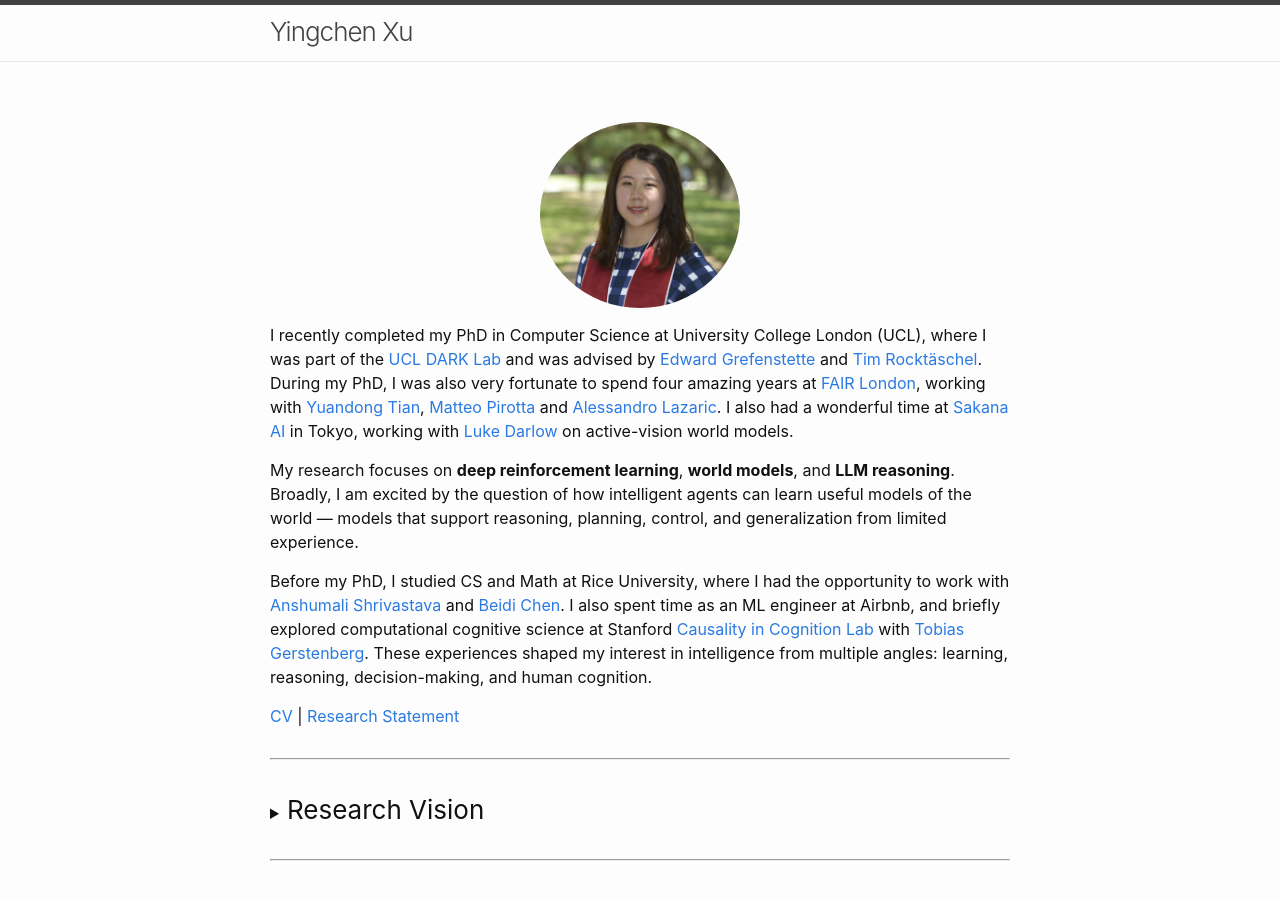
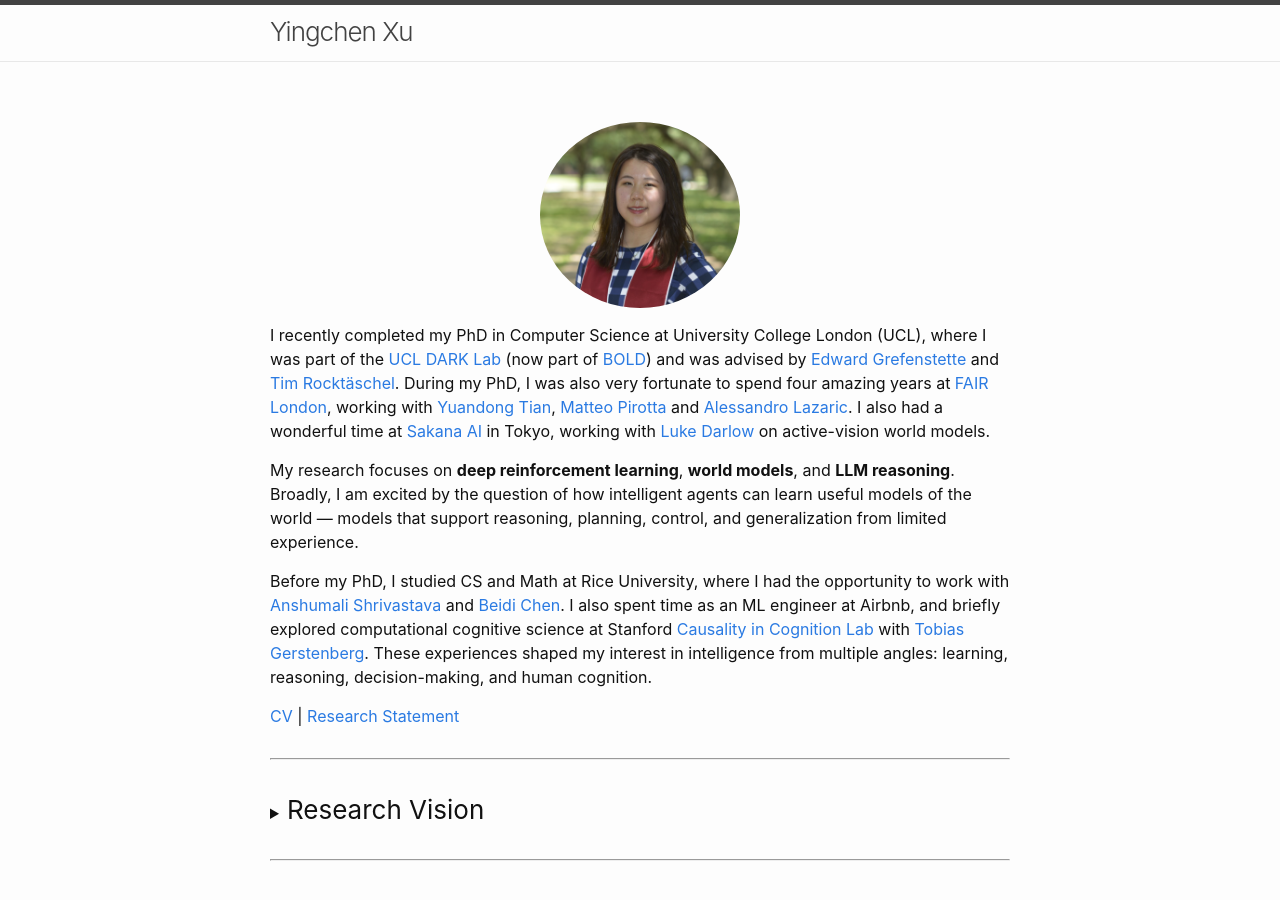
Before and after one commit to ycxuyingchen/ycxuyingchen.github.io, a Jekyll site: the page built from index.markdown, in a window 1280 px wide and 900 px high. Built offline with Jekyll 4.4.1, drawn with Linux system fonts in a browser that asks for light colours.

Commit message:
Mention DARK Lab is now part of BOLD

```diff
--- a/index.markdown
+++ b/index.markdown
@@ -8,7 +8,7 @@ order: 0
 <img src="/images/yingchen.png" alt="Yingchen Xu" width="200" style="border-radius:50%"/>
 </p>
 
-I recently completed my PhD in Computer Science at University College London (UCL), where I was part of the [UCL DARK Lab](https://ucldark.com/) and was advised by [Edward Grefenstette](https://www.egrefen.com/) and [Tim Rocktäschel](https://rockt.github.io/). During my PhD, I was also very fortunate to spend four amazing years at [FAIR London](https://ai.facebook.com/), working with [Yuandong Tian](https://yuandong-tian.com/), [Matteo Pirotta](https://teopir.github.io/) and [Alessandro Lazaric](https://scholar.google.com/citations?user=6JZ3R6wAAAAJ&hl=en). I also had a wonderful time at [Sakana AI](https://sakana.ai/) in Tokyo, working with [Luke Darlow](https://lukedarlow.github.io/) on active-vision world models.
+I recently completed my PhD in Computer Science at University College London (UCL), where I was part of the [UCL DARK Lab](https://ucldark.com/) (now part of [BOLD](https://bold-lab.ai/)) and was advised by [Edward Grefenstette](https://www.egrefen.com/) and [Tim Rocktäschel](https://rockt.github.io/). During my PhD, I was also very fortunate to spend four amazing years at [FAIR London](https://ai.facebook.com/), working with [Yuandong Tian](https://yuandong-tian.com/), [Matteo Pirotta](https://teopir.github.io/) and [Alessandro Lazaric](https://scholar.google.com/citations?user=6JZ3R6wAAAAJ&hl=en). I also had a wonderful time at [Sakana AI](https://sakana.ai/) in Tokyo, working with [Luke Darlow](https://lukedarlow.github.io/) on active-vision world models.
 
 My research focuses on **deep reinforcement learning**, **world models**, and **LLM reasoning**. Broadly, I am excited by the question of how intelligent agents can learn useful models of the world — models that support reasoning, planning, control, and generalization from limited experience.
 
```
